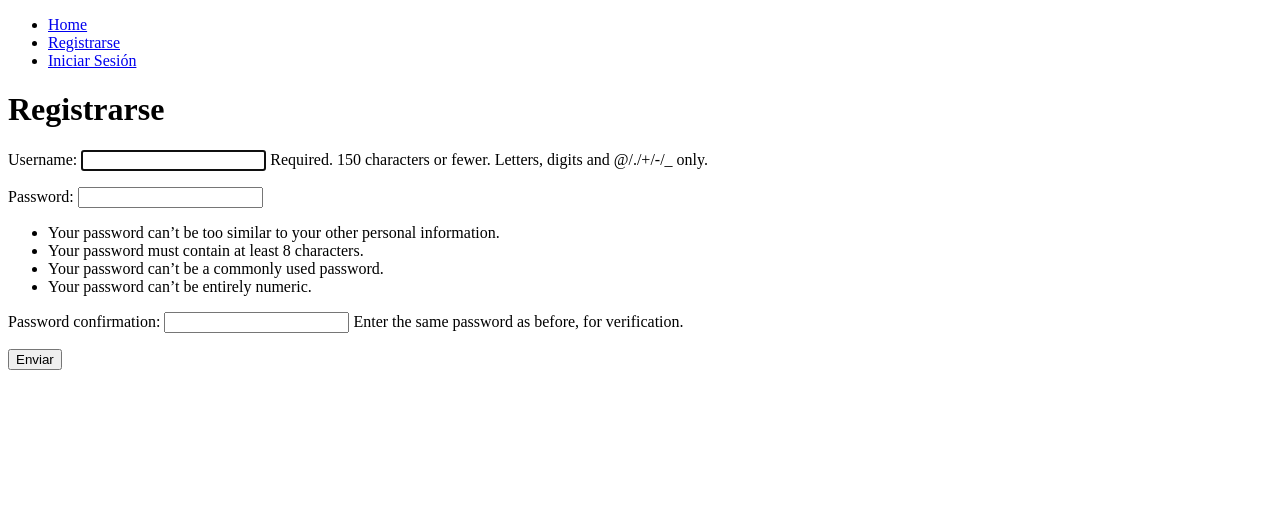
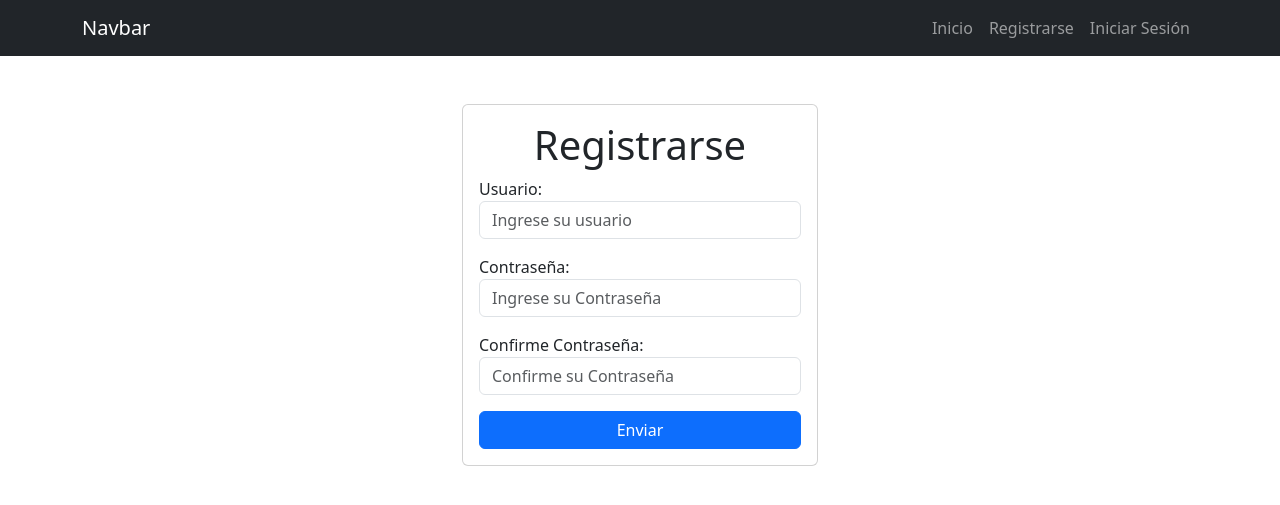
Before and after one commit to cocoup1/Gestion-de-Tareas, a Django app: page /registrarse/ in a window 1280 px wide. Shown: the top 505 px of the page. Run offline with Django 5.2, Linux system fonts and the light colour scheme.

Commit message:
Actualizar,borrar, proteger url, inicio boostrap

```diff
--- a/djangocrud/settings.py
+++ b/djangocrud/settings.py
@@ -117,6 +117,7 @@ USE_TZ = True
 
 STATIC_URL = 'static/'
 
+LOGIN_URL = '/iniciar_session/'
 # Default primary key field type
 # https://docs.djangoproject.com/en/5.2/ref/settings/#default-auto-field
 
--- a/djangocrud/urls.py
+++ b/djangocrud/urls.py
@@ -27,4 +27,8 @@ urlpatterns = [
     path('iniciar_session/', views.iniciar_session, name='iniciar_session'),
     path('tasks/crear/', views.crear_tarea, name='crear_tarea'),
     path('tasks/<int:tarea_id>/', views.detalle_tarea, name='detalle_tarea'),
+    #marcar tarea completa
+    path('listar_tarea_completa/', views.listar_tarea_completada, name='listar_tarea_completada'),
+    path('tasks/<int:tarea_id>/completado', views.tarea_completa, name='tarea_completa'),
+    path('tasks/<int:tarea_id>/eliminar', views.eliminar_tarea, name='eliminar_tarea'),
 ]
--- a/tasks/templates/base.html
+++ b/tasks/templates/base.html
@@ -4,45 +4,54 @@
     <meta charset="UTF-8">
     <meta name="viewport" content="width=device-width, initial-scale=1.0">
     <title>Aplicacion base</title>
+    <link rel="stylesheet" href="https://cdn.jsdelivr.net/npm/bootstrap@5.3.8/dist/css/bootstrap.min.css">
 </head>
 <body>
-
-    <nav>
-        <ul>
-            <li>
-                <a href = '/'>Home</a>
+<nav class="navbar navbar-expand-lg navbar-dark bg-dark">
+<!-- <nav class="navbar navbar-expand-lg bg-dark navbar-dark"> # pinta de color negro -->
+  <div class="container">
+    <a class="navbar-brand" href="#">Navbar</a>
+    <button class="navbar-toggler" type="button" data-bs-toggle="collapse" data-bs-target="#navbarNav" aria-controls="navbarNav" aria-expanded="false" aria-label="Toggle navigation">
+      <span class="navbar-toggler-icon"></span>
+    </button>
+    <div class="collapse navbar-collapse" id="navbarNav">
+      <ul class="navbar-nav ms-auto">
+        <li class="nav-item">
+                <a href = '/' class="nav-link">Inicio</a>
             </li>
-
 
             {% if user.is_authenticated %}
 
-            <li>
-                <a href = "/tasks/crear/">Crear Tarea</a>
+            <li class="nav-item">
+                <a href = "/tasks/crear/" class="nav-link">Crear Tarea</a>
             </li>
-            <li>
-                <a href = '/tasks/'>Tasks</a>
+            <li class="nav-item">
+                <a href = "/listar_tarea_completa/" class="nav-link">Tareas Completadas</a>
+            </li>
+            <li class="nav-item">
+                <a href = '/tasks/' class="nav-link">Tareas</a>
 
             </li>
-            <li>
+            <li class="nav-item">
 
-                <a href = '/cerrar_session/'>Cerrar Sesión</a>
+                <a href = '/cerrar_session/' class="nav-link">Cerrar Sesión</a>
             </li>
             {% else %}
 
-            <li>
-                <a href = '/registrarse/'>Registrarse</a>
+            <li class="nav-item">
+                <a href = '/registrarse/' class="nav-link">Registrarse</a>
 
             </li>
 
-            <li>
-                <a href = '/iniciar_session/'>Iniciar Sesión</a>
+            <li class="nav-item">
+                <a href = '/iniciar_session/' class="nav-link">Iniciar Sesión</a>
             </li>
             {% endif %}
+      </ul>
+    </div>
+  </div>
+</nav>
 
-
-        </ul>
-
-    </nav>
 
     {% block content %}
     {% endblock %}
--- a/tasks/templates/crear_tarea.html
+++ b/tasks/templates/crear_tarea.html
@@ -2,7 +2,7 @@
 
 {% block content %}
 
-<h1>Creacion de Tareas</h1>
+<h1>Crear Tarea</h1>
 {{error}}
 
 <form action='/tasks/crear/' method="POST">
--- a/tasks/templates/registrarse.html
+++ b/tasks/templates/registrarse.html
@@ -2,18 +2,43 @@
 
 {% block content %}
 
-<h1>Registrarse</h1>
-{{error}}
-<form method="POST">
-{% csrf_token %}
+<main class="container">
+    <div class="row">
+        <div class="col-md-4 offset-md-4">
+            <!-- <form method="POST" class="card card-body text-center"> #Centra todo el texto dentro del formularioi -->
+            <form method="POST" class="card card-body mt-5">
+            <h1 class="text-center">Registrarse</h1>
 
-{{form.as_p}}
+            {{error}}
+            {% csrf_token %}
 
-<button>
-    Enviar
-</button>
+            <div class="mb-3">
+                <label for="username">Usuario:</label>
+                <input type="text" name="username" id="username" class="form-control"
+                placeholder="Ingrese su usuario"></input>
+            </div>
 
-</form>
+            <div class="mb-3">
+                <label for="password1">Contraseña:</label>
+                <input type="password" name="password1" id="password1" class="form-control"
+                placeholder="Ingrese su Contraseña"></input>
+            </div>
+
+            <div class="mb-3">
+                <label for="password2">Confirme Contraseña:</label>
+                <input type="password" name="password2" id="password2" class="form-control"
+                placeholder="Confirme su Contraseña"></input>
+            </div>
+
+            <button class="btn btn-primary">
+                Enviar
+            </button>
+
+            </form>
+        </div>
+
+    </div>
+</main>
 
 
 {% endblock %}
--- a/tasks/views.py
+++ b/tasks/views.py
@@ -1,17 +1,18 @@
 from django.contrib.auth.forms import UserCreationForm, AuthenticationForm
 from django.shortcuts import render, redirect, get_object_or_404
 from django.contrib.auth.models import User
+from django.contrib.auth.decorators import login_required
 from django.db import IntegrityError
 from django.contrib.auth import login, logout, authenticate
 from .forms import TaskForm
 from .models import Task
+from django.utils import timezone
 
 # Create your views here.
 
 
 def home(request):
     return render(request, 'home.html')
-
 
 def registrarse(request):
     if request.method == 'GET':
@@ -38,6 +39,7 @@ def registrarse(request):
                        "error":'Password no coinciden'}
                        )
 
+@login_required
 def tasks(request):
 
     tareas= Task.objects.filter(user=request.user, fecha_completado__isnull=True)
@@ -62,6 +64,7 @@ def iniciar_session(request):
             login(request, user)
             return redirect('tasks')
 
+@login_required
 def crear_tarea(request):
     if request.method == 'GET':
         return render(request, 'crear_tarea.html',{'form': TaskForm})
@@ -78,15 +81,18 @@ def crear_tarea(request):
                 'form': TaskForm,
                 'error': 'Por favor ingresa datos validos'})
 
+@login_required
 def detalle_tarea(request, tarea_id):#Permite mostar el titulo de una tarea
     if request.method == 'GET':
         # tarea=Task.objects.get(pk=tarea_id)  #solo muestra las tarea que tiene id si no esta tumba servidor
-        tarea = get_object_or_404(Task, pk=tarea_id) #si no existe tarea id solo muestra 404, no cae servidor
+        #Obtener solo su tarea o las tareas de un solo usuario
+        tarea = get_object_or_404(Task, pk=tarea_id, user=request.user) #si no existe tarea id solo muestra 404, no cae servidor
         form=TaskForm(instance=tarea)
         return render(request, 'detalle_tarea.html', {'tarea':tarea, 'form': form})
     else:
         try:
-            tarea = get_object_or_404(Task, pk=tarea_id) #buscar en  Task la pk que coincida con tarea_id, si la obtiene guardar en tarea
+            #obtener la tarea solo del usuario
+            tarea = get_object_or_404(Task, pk=tarea_id, user=request.user) #buscar en  Task la pk que coincida con tarea_id, el user con el request.user y si la obtiene guardar en tarea
             form = TaskForm(request.POST, instance=tarea) #TaskForm va recibir todos los datos que vienen en POST y va decir que es una instancia de Task. Genera un nuevo form
             form.save()# el nuevo formulario se guarda
             return redirect('tasks')
@@ -97,3 +103,24 @@ def detalle_tarea(request, tarea_id):#Permite mostar el titulo de una tarea
                 'tarea':tarea,
                 'form': form,
                 'error': "Error al actualizar tarea"})
+
+@login_required
+def tarea_completa (request, tarea_id):
+    tarea = get_object_or_404(Task, pk=tarea_id, user=request.user)
+    if request.method == "POST":
+        tarea.fecha_completado = timezone.now()
+        tarea.save()
+        return redirect ('/tasks/')
+
+@login_required
+def listar_tarea_completada(request):
+
+    tareas= Task.objects.filter(user=request.user, fecha_completado__isnull=False).order_by('-fecha_completado')
+    return render(request, 'tasks.html', {'tareas': tareas})
+
+@login_required
+def eliminar_tarea (request, tarea_id):
+    tarea = get_object_or_404(Task, pk=tarea_id, user=request.user)
+    if request.method == "POST":
+        tarea.delete()
+        return redirect ('/tasks/')
```
Also changed, not shown: tasks/templates/detalle_tarea.html (+18 -0 lines), tasks/templates/home.html (+16 -1 lines), tasks/templates/iniciar_session.html (+30 -9 lines), tasks/templates/tasks.html (+5 -2 lines), db.sqlite3.
